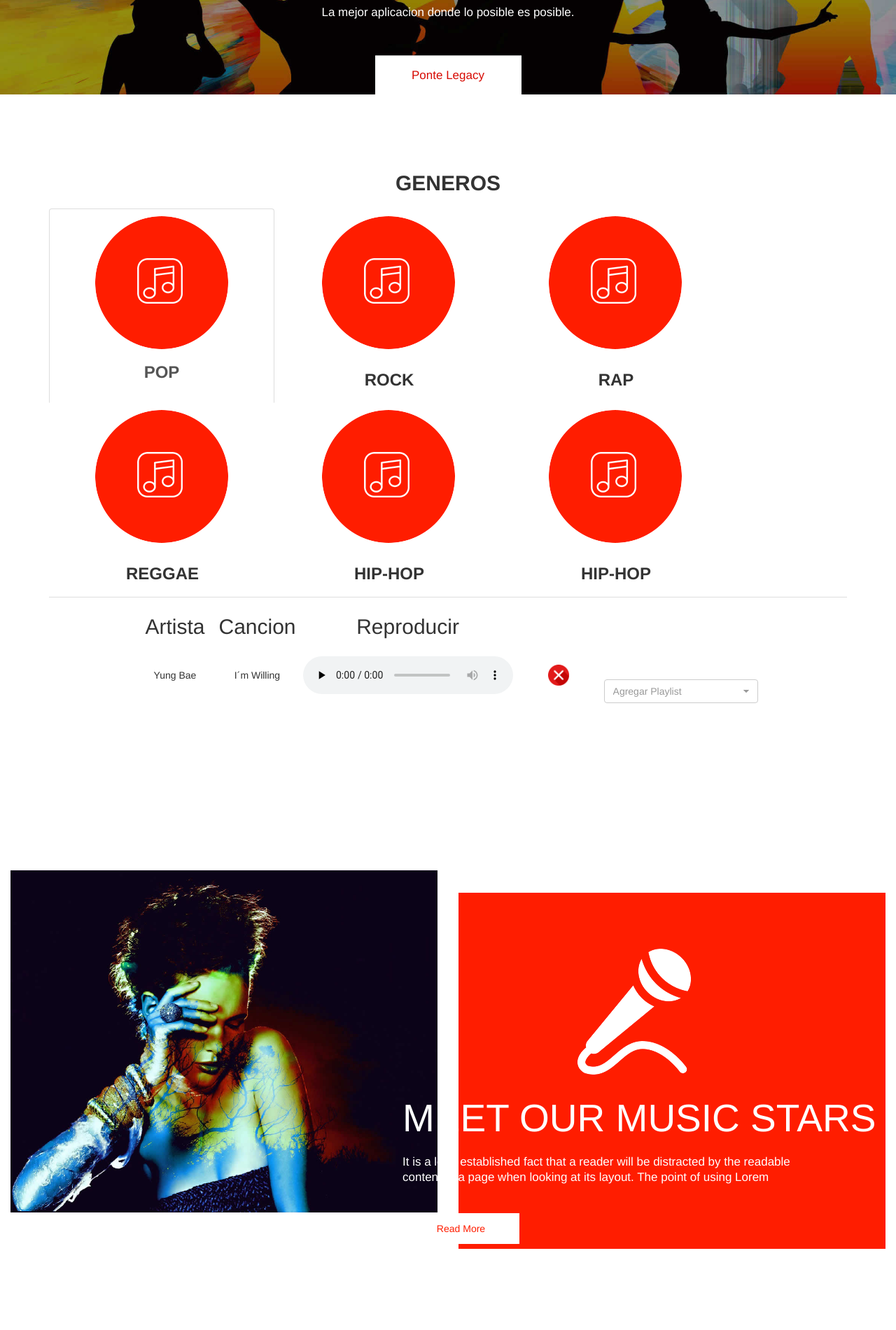
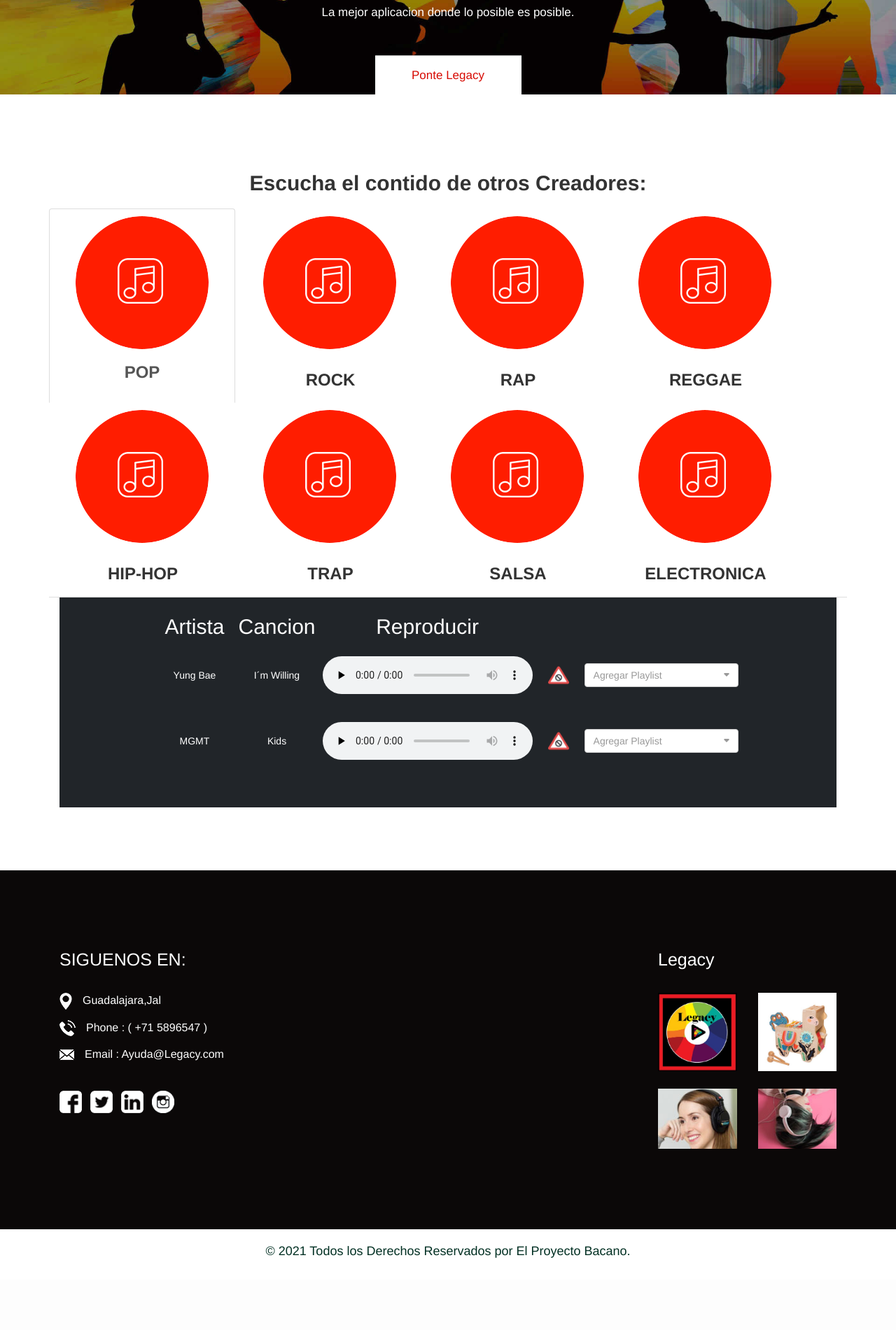
Before and after one commit to sebastian-inzunza/Legacy, a PHP site: page /inicio.html in a window 1280 px wide. Shown: the part 451-2352 px from the top of the page at 70% size. After the commit the page ends 2249 px from the top, so only its background shows below. Run offline with PHP 8.4, Linux system fonts and the light colour scheme; some libraries are stand-ins or nearby versions.

Commit message:
Últimos Ajustes De Interfaz Inicio

```diff
--- a/css/style2.css
+++ b/css/style2.css
@@ -1458,8 +1458,8 @@
 }
 
 .dividir{
-    margin-right: 50px;
-    margin-left: 50px;
+    margin-right: 22px;
+    margin-left: 22px;
 }
 
  .music-box .for-box {
--- a/inicio.html
+++ b/inicio.html
@@ -99,7 +99,7 @@
 
     <div class="music-box">
         <div class="container">
-            <h2 class="center negritas">GENEROS</h2>
+            <h2 class="center negritas">Escucha el contido de otros Creadores:</h2>
             <div class="row">
                 <ul class="nav nav-tabs">
 
@@ -108,15 +108,19 @@
                     <li><a data-toggle="tab" href="#menu2"><img class ="dividir" src="icon/icon1.png" alt="icon"/></a><h3 class="center negritas">RAP</h3></a></li>
                     <li><a data-toggle="tab" href="#menu3"><img class ="dividir" src="icon/icon1.png" alt="icon"/></a><h3 class="center negritas">REGGAE</h3></a></li>
                     <li><a data-toggle="tab" href="#menu3"><img class ="dividir" src="icon/icon1.png" alt="icon"/></a><h3 class="center negritas">HIP-HOP</h3></a></li>
-                    <li><a data-toggle="tab" href="#menu3"><img class ="dividir" src="icon/icon1.png" alt="icon"/></a><h3 class="center negritas">HIP-HOP</h3></a></li>
+                    <li><a data-toggle="tab" href="#menu3"><img class ="dividir" src="icon/icon1.png" alt="icon"/></a><h3 class="center negritas">TRAP</h3></a></li>
+                    <li><a data-toggle="tab" href="#menu3"><img class ="dividir" src="icon/icon1.png" alt="icon"/></a><h3 class="center negritas">SALSA</h3></a></li>
+                    <li><a data-toggle="tab" href="#menu3"><img class ="dividir" src="icon/icon1.png" alt="icon"/></a><h3 class="center negritas">ELECTRONICA</h3></a></li>
+
 
                 </ul>
 
 
             </div>
-                <div class="tab-content"> <!-- Esto vamos a sacamr con un while de la base de datos-->
+                <div class="tab-content table-dark"> <!-- Esto vamos a sacamr con un while de la base de datos-->
+                        <!-- SECCION POP-->
                         <div id="home" class="tab-pane fade in active Scroll">
-                            <table class="display margin_top_30">
+                            <table class="display margin_top_30 ">
                                 <tr>
                                     <td><p>Artista</p></td>
                                     <td><p>Cancion</p></td>
@@ -128,9 +132,24 @@
                                     <td class="center">Yung Bae</td>
                                     <td class="center">I´m Willing</td>
                                     <td class="display"><audio class="margin-reproductor"src="YUNG BAE - Bae - 05 I'm Willing (w-tuuwa).mp3" preload="none" controls></audio></td>
-                                    <td><a data-toggle="tab" href="#"><img class ="dividir" src="icon/boton-x.png" alt="icon" width="30px"/></a></td>
-                                    <td class=" display ">
-                                        <select class="selectpicker">
+                                    <td><a data-toggle="tab" href="#"><img class ="dividir" src="icon/prohibido.png" alt="icon" width="30px"/></a></td>
+                                    <td >
+                                        <select class="selectpicker display">
+                                            <option value="">Agregar Playlist</option>
+                                            <option value="1">PlayList 1</option>
+                                            <option value="2">Playlist 2</option>
+                                            <option value="3">Playlist 3</option>
+                                        </select>
+
+                                    </td>
+                                </tr>
+                                <tr>
+                                    <td class="center">MGMT</td>
+                                    <td class="center">Kids</td>
+                                    <td class="display"><audio class="margin-reproductor"src="KIDS.mp3" preload="none" controls></audio></td>
+                                    <td><a data-toggle="tab" href="#"><img class ="dividir" src="icon/prohibido.png" alt="icon" width="30px"/></a></td>
+                                    <td >
+                                        <select class="selectpicker display">
                                             <option value="">Agregar Playlist</option>
                                             <option value="1">PlayList 1</option>
                                             <option value="2">Playlist 2</option>
@@ -141,155 +160,98 @@
                                 </tr>
                             </table>
                         </div>
+                        <!-- FIN SECCION POP-->
 
-                        <div id="menu1" class="tab-pane fade">
-                            <h3>Menu 1</h3>
-                            <p>Ut enim ad minim veniam, quis nostrud exercitation ullamco laboris nisi ut aliquip ex ea commodo consequat.</p>
+                        <!-- SECCION ROCK-->
+                        <div id="menu1" class="tab-pane fade Scroll">
+                            <table class="display margin_top_30 ">
+                                <tr>
+                                    <td><p>Artista</p></td>
+                                    <td><p>Cancion</p></td>
+                                    <td class = "center"><p>Reproducir</p></td>
+                                    <td></td>
+                                    <td width = "200px"></td>
+                                </tr>
+                                <tr>
+                                    <td class="center">Yung Bae</td>
+                                    <td class="center">I´m Willing</td>
+                                    <td class="display"><audio class="margin-reproductor"src="YUNG BAE - Bae - 05 I'm Willing (w-tuuwa).mp3" preload="none" controls></audio></td>
+                                    <td><a data-toggle="tab" href="#"><img class ="dividir" src="icon/prohibido.png" alt="icon" width="30px"/></a></td>
+                                    <td>
+                                        <select class="selectpicker display">
+                                            <option value="">Agregar Playlist</option>
+                                            <option value="1">PlayList 1</option>
+                                            <option value="2">Playlist 2</option>
+                                            <option value="3">Playlist 3</option>
+                                        </select>
+
+                                    </td>
+                                </tr>
+                            </table>
                         </div>
-                            <div id="menu2" class="tab-pane fade">
-                            <h3>Menu 2</h3>
-                        <p>Sed ut perspiciatis unde omnis iste natus error sit voluptatem accusantium doloremque laudantium, totam rem aperiam.</p>
-                            </div>
-                        <div id="menu3" class="tab-pane fade">
-                            <h3>Menu 3</h3>
-                            <p>Eaque ipsa quae ab illo inventore veritatis et quasi architecto beatae vitae dicta sunt explicabo.</p>
+                        <!-- FIN SECCION ROCK-->
+
+                        <!-- SECCION RAP -->
+                        <div id="menu2" class="tab-pane fade Scroll">
+                            <table class="display margin_top_30 ">
+                                <tr>
+                                    <td><p>Artista</p></td>
+                                    <td><p>Cancion</p></td>
+                                    <td class = "center"><p>Reproducir</p></td>
+                                    <td></td>
+                                    <td width = "200px"></td>
+                                </tr>
+                                <tr>
+                                    <td class="center">Yung Bae</td>
+                                    <td class="center">I´m Willing</td>
+                                    <td class="display"><audio class="margin-reproductor"src="YUNG BAE - Bae - 05 I'm Willing (w-tuuwa).mp3" preload="none" controls></audio></td>
+                                    <td><a data-toggle="tab" href="#"><img class ="dividir" src="icon/prohibido.png" alt="icon" width="30px"/></a></td>
+                                    <td>
+                                        <select class="selectpicker display">
+                                            <option value="">Agregar Playlist</option>
+                                            <option value="1">PlayList 1</option>
+                                            <option value="2">Playlist 2</option>
+                                            <option value="3">Playlist 3</option>
+                                        </select>
+
+                                    </td>
+                                </tr>
+                            </table>
                         </div>
+                        <!-- FIN SECCION RAP -->
+
+                        <!-- SECCION REGGAE -->
+                        <div id="menu3" class="tab-pane fade Scroll">
+                            <table class="display margin_top_30 ">
+                                <tr>
+                                    <td><p>Artista</p></td>
+                                    <td><p>Cancion</p></td>
+                                    <td class = "center"><p>Reproducir</p></td>
+                                    <td></td>
+                                    <td width = "200px"></td>
+                                </tr>
+                                <tr>
+                                    <td class="center">Yung Bae</td>
+                                    <td class="center">I´m Willing</td>
+                                    <td class="display"><audio class="margin-reproductor"src="YUNG BAE - Bae - 05 I'm Willing (w-tuuwa).mp3" preload="none" controls></audio></td>
+                                    <td><a data-toggle="tab" href="#"><img class ="dividir" src="icon/prohibido.png" alt="icon" width="30px"/></a></td>
+                                    <td >
+                                        <select class="selectpicker display">
+                                            <option value="">Agregar Playlist</option>
+                                            <option value="1">PlayList 1</option>
+                                            <option value="2">Playlist 2</option>
+                                            <option value="3">Playlist 3</option>
+                                        </select>
+
+                                    </td>
+                                </tr>
+                            </table>
+                        </div>
+                        <!-- FIN SECCION REGGAE -->
+
                </div>
         </div>
     </div>
-
-    <!-- end music-box  -->
-
-
-
-
-    <div class="container-fluid">
-        <div class="row">
-            <div class="col-xl-6 col-lg-12 col-md-12 col-sm-12 padding">
-                <div class="img-box">
-                    <figure><img src="img/musicbg.jpg" alt="img" /></figure>
-                </div>
-            </div>
-            <div class="col-xl-6 col-lg-12 col-md-12 col-sm-12 padding">
-                <div class="text-box">
-                    <div class="box">
-                        <i><img src="img/5.png"/></i>
-                        <h3>MEET OUR Music STARS</h3>
-                        <p>It is a long established fact that a reader will be distracted by the readable
-                            <br> content of a page when looking at its layout. The point of using Lorem </p>
-                        <a href="#">Read More</a>
-                    </div>
-                </div>
-            </div>
-        </div>
-    </div>
-
-    <!-- Download -->
-    <div id="screenshot" class="Lastestnews">
-        <div class="container">
-            <div class="row">
-                <div class="col-md-12">
-                    <div class="titlepage">
-                        <h2>Latest News</h2>
-                        <span>It is a long established fact that a reader will be distracted by the readable <br>content of a page when looking at its layout. The point of using Lorem </span>
-                    </div>
-                </div>
-            </div>
-            <div class="row">
-                <div class="col-xl-4 col-lg-4 col-md-4 col-sm-12">
-                    <div class="news-box">
-                        <figure><img src="img/1.jpg" alt="img" /></figure>
-                        <h3>Live With Music</h3>
-                        <span> March 20</span><span>Comment</span>
-                        <p>It is a long established fact that a reader will be distracted by the readable content of a page when looking at its layout. The point of using Lorem Ipsum is that it has a more-or-less normal distribution of letters, </p>
-                    </div>
-                </div>
-                <div class="col-xl-4 col-lg-4 col-md-4 col-sm-12">
-                    <div class="news-box">
-                        <figure><img src="img/2.jpg" alt="img" /></figure>
-                        <h3>Best Music</h3>
-                        <span> March 20</span><span>Comment</span>
-                        <p>It is a long established fact that a reader will be distracted by the readable content of a page when looking at its layout. The point of using Lorem Ipsum is that it has a more-or-less normal distribution of letters, </p>
-                    </div>
-                </div>
-                <div class="col-xl-4 col-lg-4 col-md-4 col-sm-12">
-                    <div class="news-box">
-                        <figure><img src="img/3.jpg" alt="img" /></figure>
-                        <h3>Live With Music</h3>
-                        <span> March 20</span><span>Comment</span>
-                        <p>It is a long established fact that a reader will be distracted by the readable content of a page when looking at its layout. The point of using Lorem Ipsum is that it has a more-or-less normal distribution of letters, </p>
-                    </div>
-                </div>
-            </div>
-        </div>
-    </div>
-    <!-- end Download -->
-
-    <!-- Albums -->
-    <div id="screenshot" class="Albums">
-        <div class="container">
-            <div class="row">
-                <div class="col-md-12">
-                    <div class="titlepage">
-                        <h2>Albums-box </h2>
-                        <span>It is a long established fact that a reader will be distracted by the readable <br>content of a page when looking at its layout. The point of using Lorem </span>
-                    </div>
-                </div>
-            </div>
-            <div class="row">
-                <div class="col-xl-6 col-lg-6 col-md-6 col-sm-12 margin">
-                    <div class="Albums-box">
-                        <figure>
-                            <a href="img/album1.jpg" class="fancybox" rel="ligthbox">
-                                <img src="img/album1.jpg" class="zoom img-fluid " alt="">
-                            </a>
-                            <span class="hoverle">
-                        <a href="img/album1.jpg" class="fancybox" rel="ligthbox"><img src="img/search.png"></a>
-                        </span>
-                        </figure>
-                    </div>
-                </div>
-                <div class="col-xl-6 col-lg-6 col-md-6 col-sm-12 margin">
-                    <div class="Albums-box">
-                        <figure>
-                            <a href="img/album2.jpg" class="fancybox" rel="ligthbox ">
-                                <img src="img/album2.jpg" class="zoom img-fluid " alt="">
-                            </a>
-                            <span class="hoverle">
-                        <a href="img/album2.jpg" class="fancybox" rel="ligthbox"><img src="img/search.png"></a>
-                        </span>
-                        </figure>
-                    </div>
-                </div>
-
-            </div>
-        </div>
-    </div>
-    <!-- end Albums -->
-
-    <!-- Newsletter -->
-    <div class="Newsletter">
-        <div class="container">
-            <div class="row">
-                <div class="col-md-12">
-
-                    <h2>Newsletter</h2>
-                    <div class="row">
-                        <div class="col-xl-9 col-lg-9 col-md-9 col-sm-9 padding-right">
-                            <input class="email" placeholder="Enter Your Email" type="text" name="Enter Your Email">
-                        </div>
-                        <div class="col-xl-3 col-lg-3 col-md-3 col-sm-3 padding-left">
-                            <button class="submit-btn">Subscribe</button>
-                        </div>
-                    </div>
-                </div>
-            </div>
-        </div>
-    </div>
-
-
-    <!-- end Newsletter -->
-
     <!--  footer -->
     <footr id="footer_with_contact">
         <div class="footer">
@@ -297,14 +259,13 @@
                 <div class="row">
                     <div class="col-lg-3 col-md-6 col-sm-12 width">
                         <div class="address">
-                            <h3>Contact Us</h3>
+                            <h3>SIGUENOS EN:</h3>
                             <ul class="locarion_icon">
-                                <li><img src="icon/1.png" alt="icon" />104 New York , USA</li>
+                                <li><img src="icon/1.png" alt="icon" />Guadalajara,Jal</li>
                                 <li><img src="icon/2.png" alt="icon" />Phone : ( +71 5896547 )</li>
-                                <li><img src="icon/3.png" alt="icon" />Email : demo@email.com</li>
+                                <li><img src="icon/3.png" alt="icon" />Email : Ayuda@Legacy.com</li>
 
                             </ul>
-
                             <ul class="contant_icon">
                                 <li><img src="icon/fb.png" alt="icon" /></li>
                                 <li><img src="icon/tw.png" alt="icon" /></li>
@@ -314,44 +275,23 @@
                         </div>
                     </div>
                     <div class="col-lg-6 col-md-6 col-sm-12 width">
-                        <div class="address">
-                            <h3>Get In Touch</h3>
-                            <form>
-                                <div class="row">
-                                    <div class="col-sm-12">
-                                        <input class="contactus" placeholder="Name" type="text" name="Name">
-                                    </div>
-                                    <div class="col-sm-12">
-                                        <input class="contactus" placeholder="Phone" type="text" name="Email">
-                                    </div>
-                                    <div class="col-sm-12">
-                                        <input class="contactus" placeholder="Email" type="text" name="Email">
-                                    </div>
-                                    <div class="col-sm-12">
-                                        <textarea class="textarea" placeholder="Message" type="text" name="Message"></textarea>
-                                    </div>
-                                    <div class="col-sm-12">
-                                        <button class="send">Send</button>
-                                    </div>
-                                </div>
-                            </form>
-                        </div>
+
                     </div>
                     <div class="col-xl-3 col-lg-3 col-md-6 col-sm-12 width">
                         <div class="address">
-                            <h3>New Music </h3>
+                            <h3>Legacy</h3>
                             <div class="row">
                                 <div class="col-xl-6 col-lg-6 col-md-6 col-sm-6 ">
-                                    <figure><img src="images/music1.jpg" /></figure>
+                                    <figure><img src="img/Legacy-Logo.jpg"/></figure>
                                 </div>
                                 <div class="col-xl-6 col-lg-6 col-md-6 col-sm-6 ">
-                                    <figure><img src="images/music2.jpg" /></figure>
+                                    <figure><img src="img/Huevo-Pascua.jpg" /></figure>
                                 </div>
                                 <div class="col-xl-6 col-lg-6 col-md-6 col-sm-6 ">
-                                    <figure><img src="images/music3.jpg" /></figure>
+                                    <figure><img src="img/music3.jpg" /></figure>
                                 </div>
                                 <div class="col-xl-6 col-lg-6 col-md-6 col-sm-6 ">
-                                    <figure><img src="images/music4.jpg" /></figure>
+                                    <figure><img src="img/music4.jpg" /></figure>
                                 </div>
                             </div>
 
@@ -360,7 +300,7 @@
                 </div>
             </div>
             <div class="copyright">
-                <p>© 2019 All Rights Reserved. <a href="https://html.design/">Free html Templates</a></p>
+                <p>© 2021 Todos los Derechos Reservados por El Proyecto Bacano.</p>
             </div>
         </div>
     </footr>
```
Also changed, not shown: blog.html (+6 -7 lines), icon/precaucion.png (added), icon/prohibido.png (added), img/Huevo-Pascua.jpg (added), 1 other file.
